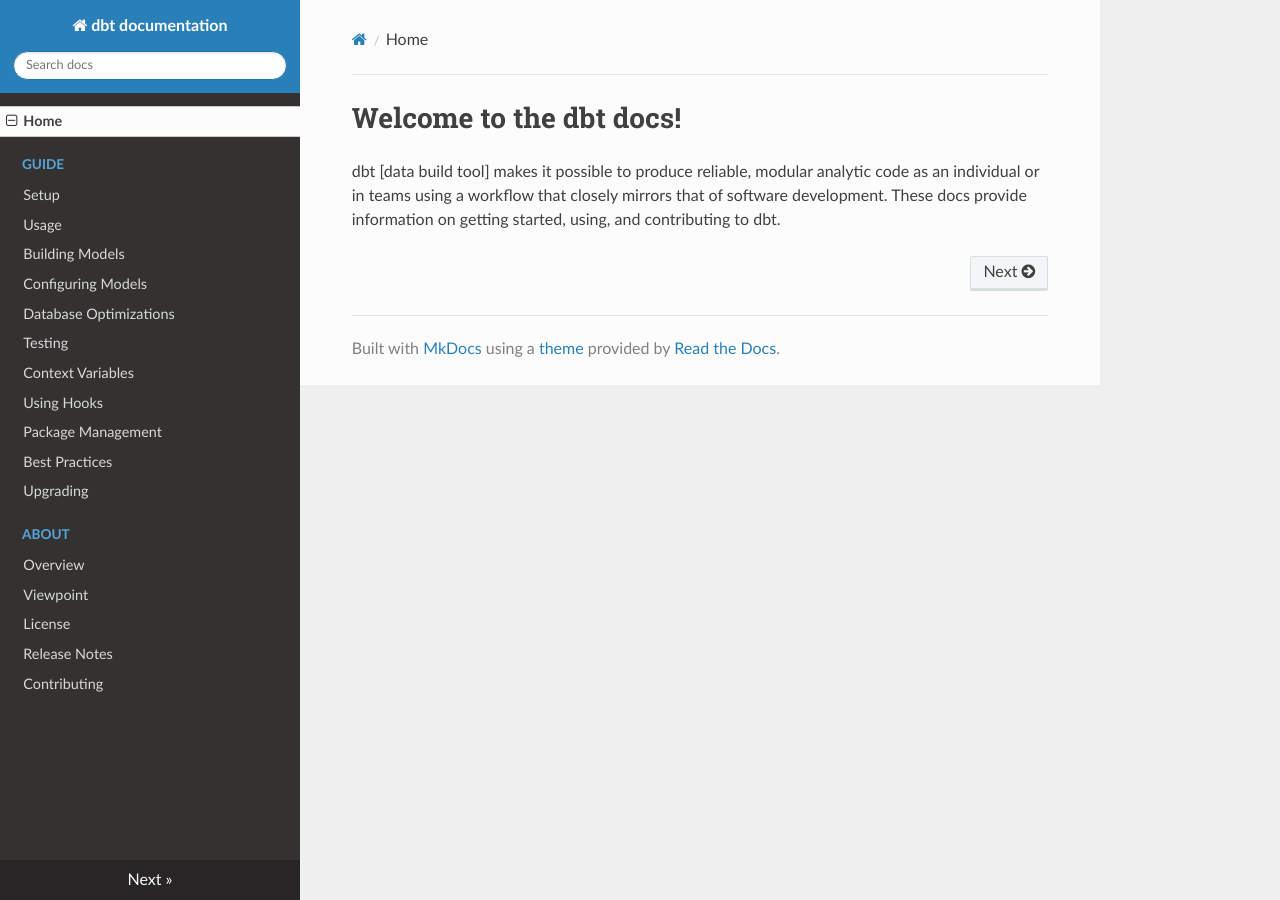
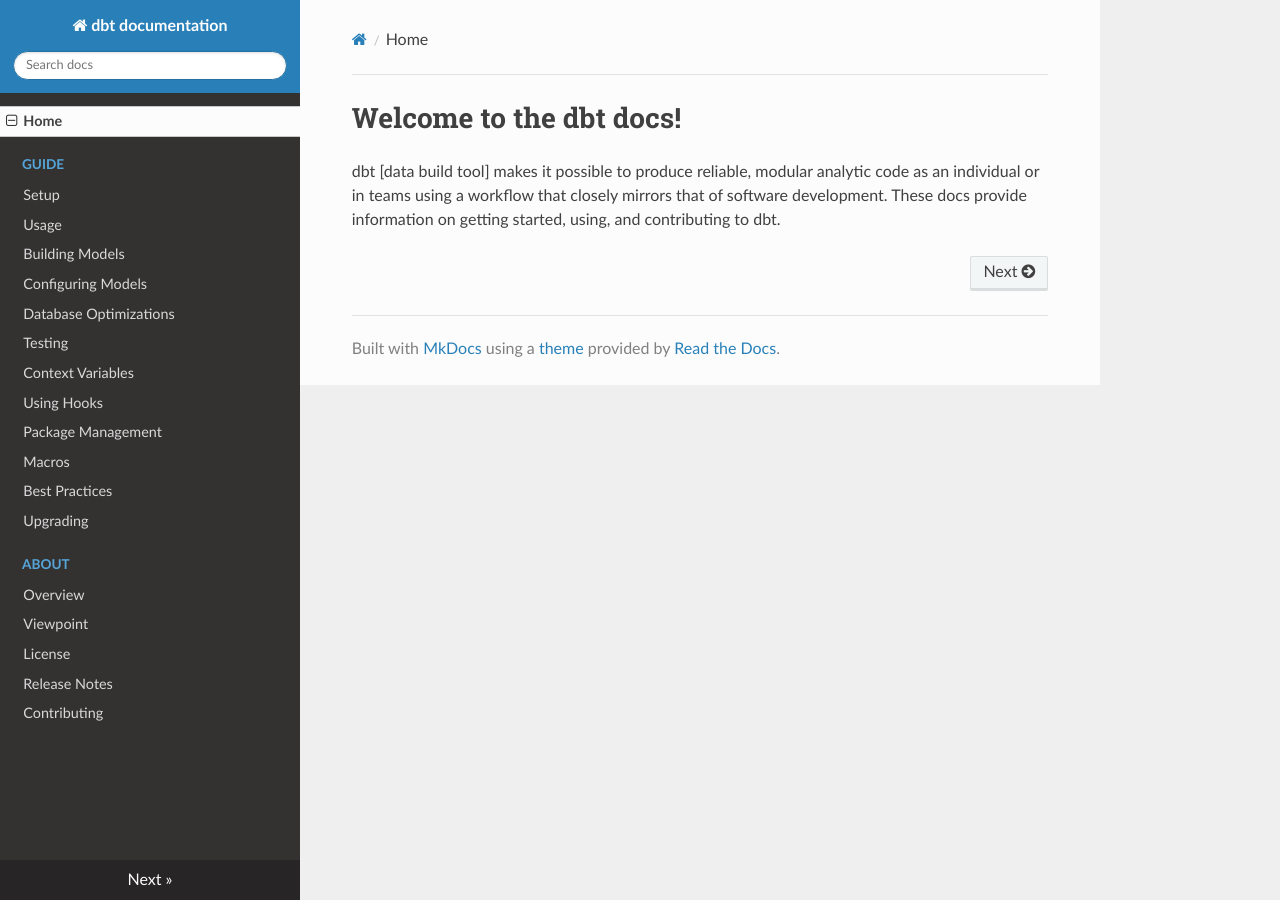
Before and after one commit to RayMarquina/dbt_project, an MkDocs documentation site: the page built from docs/index.md, in a window 1280 px wide. Built offline with MkDocs 1.6.1, drawn with Linux system fonts in a browser that asks for light colours; nearby versions of some CDN libraries; old or Windows-style settings are respelled for this version of MkDocs.

Commit message:
add macros header to docs

```diff
--- a/mkdocs.yml
+++ b/mkdocs.yml
@@ -13,6 +13,7 @@
   - Context Variables: guide/context-variables.md
   - Using Hooks: guide/using-hooks.md
   - Package Management: guide/package-management.md
+  - Macros: guide/macros.md
   - Best Practices: guide/best-practices.md
   - Upgrading: guide/upgrading.md
 - About:
```
